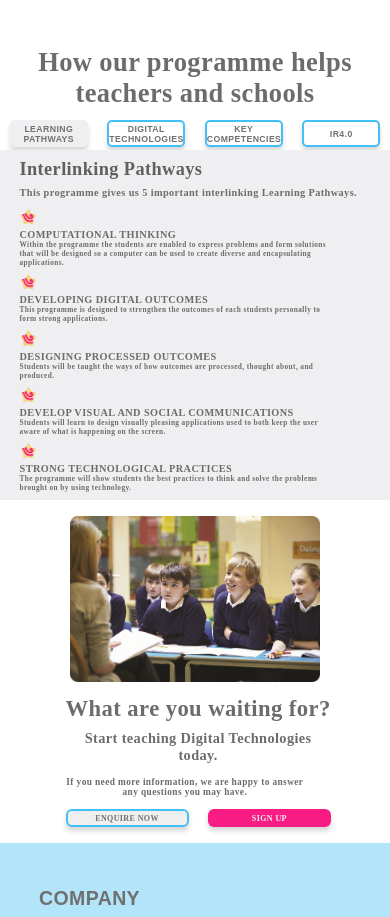
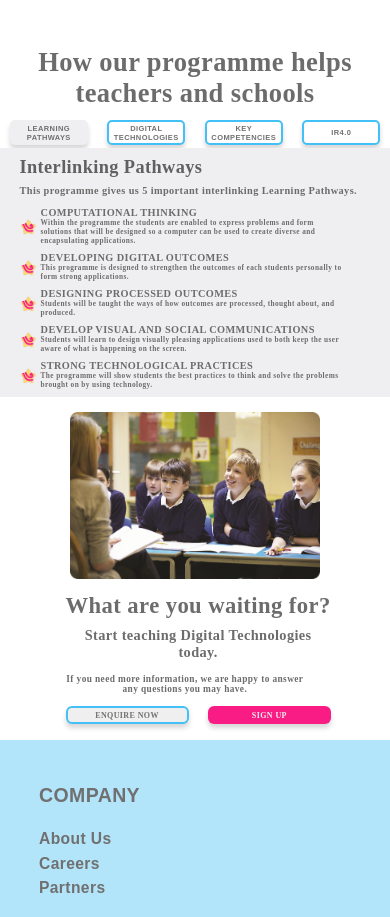
Before and after one commit to MissionNick/missionx-frontend, a React (Create React App) app: page / in a window 390 px wide. Shown: the part 1303-2220 px from the top of the page. Built offline with nearby package versions, Linux system fonts and the light colour scheme; a web font is replaced by a local one.

Commit message:
Fixed errors cause when merging with main

```diff
--- a/src/App.js
+++ b/src/App.js
@@ -2,7 +2,7 @@ import { BrowserRouter, Routes, Route } from "react-router-dom";
 
 import Home from "./pages/Home";
 import StudentProjectLibrary from "./pages/StudentProjectLibrary";
-import MockTeacher from "./pages/MockTeacher";
+// import MockTeacher from "./pages/MockTeacher";
 import StudentProfiles from "./pages/StudentProfiles";
 import ProgressTracker from "./pages/ProgressTracker";
 import HelpRequests from "./pages/HelpRequests";
@@ -17,7 +17,7 @@ function App() {
         <Routes>
           <Route path="/" element={<Home />} />
           <Route path="/StudentProjectLibrary" element={<StudentProjectLibrary />} />
-          <Route path="/MockTeacher" element={<MockTeacher />} />
+          {/* <Route path="/MockTeacher" element={<MockTeacher />} /> */}
           <Route path="/progress-tracker" element={<ProgressTracker />} />
           <Route path="/student-profiles" element={<StudentProfiles />} />
           <Route path="/help-requests" element={<HelpRequests />} />
--- a/src/components/home/HomeHeader.js
+++ b/src/components/shared/Navbar.js
@@ -1,4 +1,4 @@
-import styles from "../styles/home/HomeHeader.module.css"
+import styles from "../styles/home/Navbar.module.css"
 import logo from "../../assets/images/Star_Logo_07-2.png";
 import nzFlag from "../../assets/images/NZ_Flag.png";
 import maoriFlag from "../../assets/images/Maori_flag.png";
--- a/src/components/styles/home/HomeSection2.module.css
+++ b/src/components/styles/home/HomeSection2.module.css
@@ -21,7 +21,7 @@
 #tileImage{
     mix-blend-mode: overlay;
     object-fit: cover;
-    width: 60%;
+    width: 50%;
     padding: 0.8vw;
 }
 
--- a/src/components/styles/home/HomeSection4.module.css
+++ b/src/components/styles/home/HomeSection4.module.css
@@ -25,7 +25,7 @@
 #buttons {
   padding-top: 0.3%;
   width: 20%;
-  font-size: calc(10px + (16 - 10) * ((100vw - 769px) / (2560 - 769)));
+  font-size: calc(9px + (16 - 9) * ((100vw - 769px) / (2560 - 769)));
   font-weight: 900;
   background-color: white;
   border: #43c0f6 solid 2px;
@@ -37,7 +37,7 @@
 #buttonsActive{
   padding-top: 0.3%;
   width: 20%;
-  font-size: calc(10px + (16 - 10) * ((100vw - 769px) / (2560 - 769)));
+  font-size: calc(9px + (16 - 9) * ((100vw - 769px) / (2560 - 769)));
   font-weight: 800;
   background-color: #EFEFF1;
   border: #EFEFF1 solid 2px;
@@ -97,7 +97,7 @@
 }
 
 .point{
-    width: 96%;
+    width: 95%;
     display: flex;
     flex-direction: column;
     font-family: 'open-sans';
@@ -143,6 +143,6 @@
     width: 5%;
   }
   .point{
-    width: 95%;
+    width: 94%;
   }
 }
--- a/src/pages/Home.js
+++ b/src/pages/Home.js
@@ -1,4 +1,4 @@
-import HomeHeader from "../components/home/HomeHeader"
+import Navbar from "../components/shared/Navbar"
 import Footer from "../components/shared/Footer"
 import Intro from "../components/home/Intro"
 import HomeSection2 from "../components/home/HomeSection2";
@@ -13,7 +13,7 @@ export default function Home() {
     const [isSignUp, setIsSignUp] = useState(false);
     return (
       <div>
-        <HomeHeader setIsModalOpen={setIsModalOpen} />
+        <Navbar setIsModalOpen={setIsModalOpen} />
         <Intro setIsModalOpen={setIsModalOpen} setIsSignUp={setIsSignUp} />
         <HomeSection2 />
         <HomeSection3 />
```
Also changed, not shown: src/components/styles/home/Navbar.module.css (renamed from src/components/styles/home/HomeHeader.module.css).
